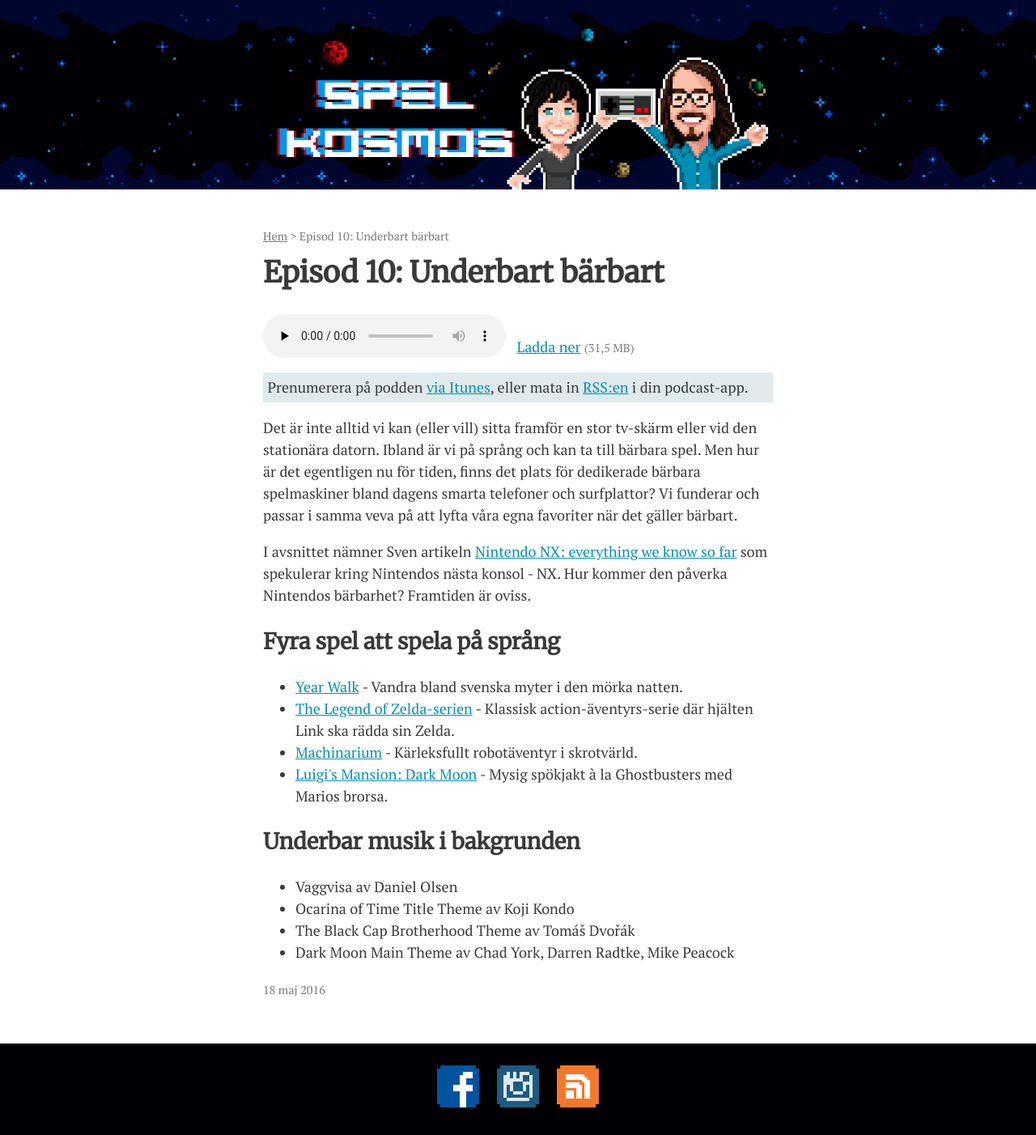
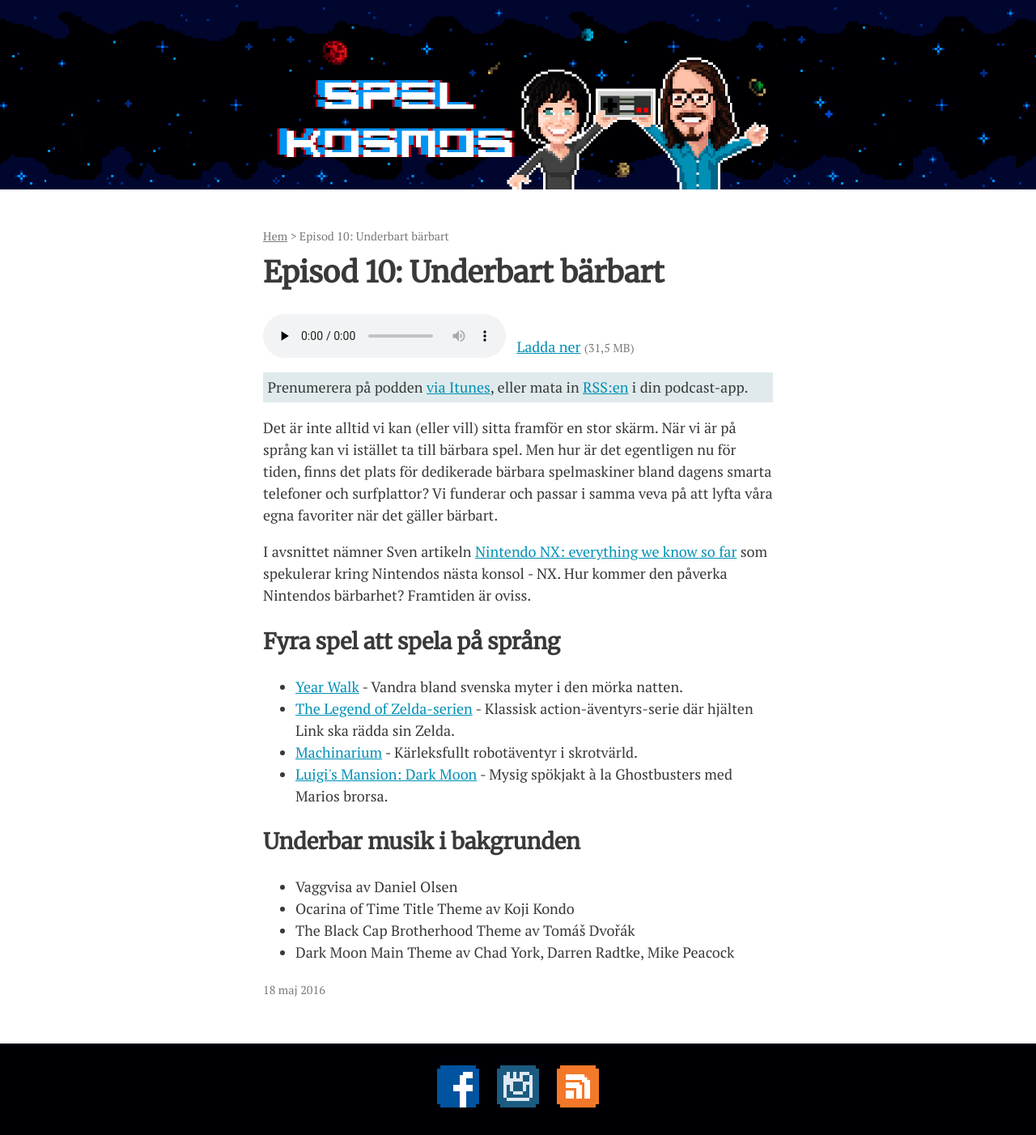
Before and after one commit to svendahlstrand/spelkosmos.se, a Jekyll site: the page built from _posts/2016-05-18-underbart-barbart.md, in a window 1280 px wide. Shown: the whole page at 81% size. Built offline with Jekyll 4.4.1, drawn with Linux system fonts in a browser that asks for light colours.

Commit message:
Push Episode 10.

```diff
--- a/_posts/2016-05-18-underbart-barbart.md
+++ b/_posts/2016-05-18-underbart-barbart.md
@@ -3,10 +3,9 @@ episode: 10
 title: Underbart bärbart
 duration: "32:39"
 length: 31484365
-draft: true
 ---
 
-Det är inte alltid vi kan (eller vill) sitta framför en stor tv-skärm eller vid den stationära datorn. Ibland är vi på språng och kan ta till bärbara spel. Men hur är det egentligen nu för tiden, finns det plats för dedikerade bärbara spelmaskiner bland dagens smarta telefoner och surfplattor? Vi funderar och passar i samma veva på att lyfta våra egna favoriter när det gäller bärbart.
+Det är inte alltid vi kan (eller vill) sitta framför en stor skärm. När vi är på språng kan vi istället ta till bärbara spel. Men hur är det egentligen nu för tiden, finns det plats för dedikerade bärbara spelmaskiner bland dagens smarta telefoner och surfplattor? Vi funderar och passar i samma veva på att lyfta våra egna favoriter när det gäller bärbart.
 
 I avsnittet nämner Sven artikeln [Nintendo NX: everything we know so far][1] som spekulerar kring Nintendos nästa konsol - NX. Hur kommer den påverka Nintendos bärbarhet? Framtiden är oviss.
 
```
